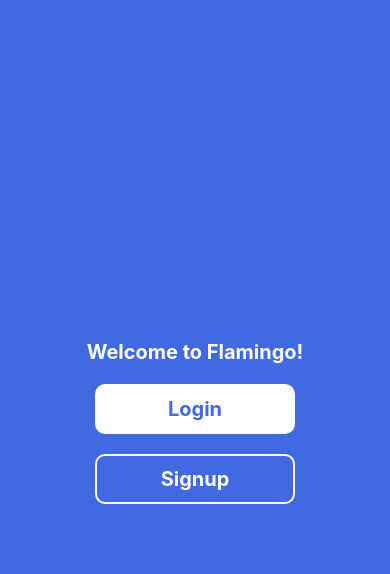
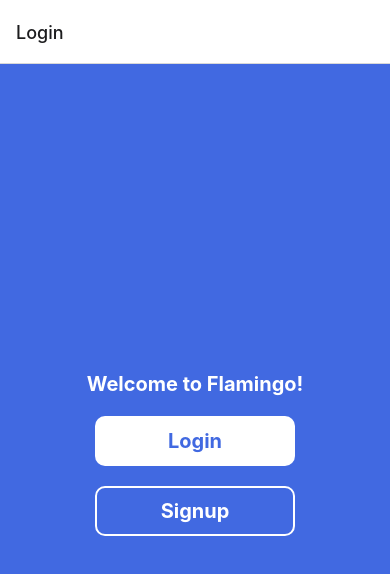
Before and after one commit to Ill-Eagle-Official/Project-Flamingo, a React Native app: screen / in a window 390 px wide. Shown: the top 574 px of the page. Built offline with nearby package versions, Linux system fonts and the light colour scheme.

Commit message:
add stack navigator, fiddle with navigation

```diff
--- a/App.js
+++ b/App.js
@@ -4,11 +4,17 @@
 import LoginScreen from "./components/Login";
 import HomeScreen from "./components/Home";
 import { NavigationContainer, StackActions } from "@react-navigation/native";
+import { createNativeStackNavigator } from "@react-navigation/native-stack";
 
 export default function App() {
+  const Stack = createNativeStackNavigator();
+
   return (
     <NavigationContainer>
-      <LoginScreen />
+      <Stack.Navigator>
+        <Stack.Screen name="Login" component={LoginScreen} />
+        <Stack.Screen name="Home" component={HomeScreen} />
+      </Stack.Navigator>
     </NavigationContainer>
   );
 }
--- a/package.json
+++ b/package.json
@@ -10,6 +10,7 @@
   },
   "dependencies": {
     "@react-navigation/native": "^6.1.1",
+    "@react-navigation/native-stack": "^6.9.7",
     "expo": "~47.0.8",
     "expo-splash-screen": "~0.17.5",
     "expo-status-bar": "~1.4.2",
```
Also changed, not shown: 1 other file (tests, documents, lock files or other folders).
